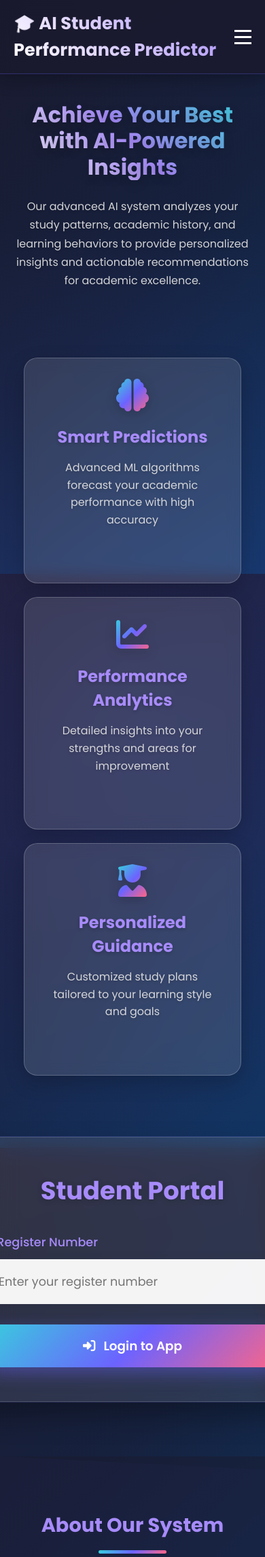
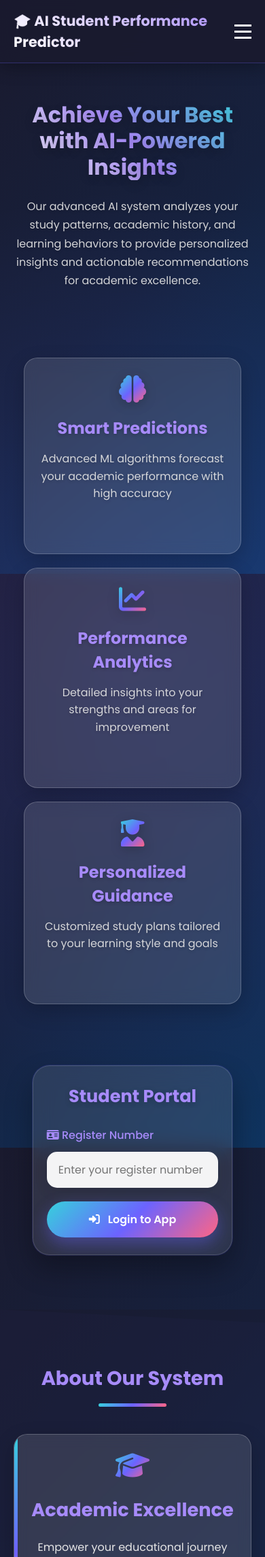
Before and after one commit to Sheemafirdose/student-performance-advisor, a Flask app: page / in a window 390 px wide; the page is wider, and only the part inside the window is pictured. Shown: the top 2290 px of that part at 68% size. Run offline with Flask 3, Linux system fonts and the light colour scheme; parts of the project's set-up code (start-up, migrations or seed data) failed here and were passed over.

Commit message:
updates done

```diff
--- a/app.py
+++ b/app.py
@@ -689,19 +689,101 @@ class EnhancedChatAdvisor:
         user_msg = user_message.strip()
         user_lower = user_msg.lower()
 
-        # ========== CRITICAL FIX: BETTER DATA CHECK ==========
-        has_student_data = (student_data and
-                           isinstance(student_data, dict) and
-                           'total_cgpa' in student_data and
-                           student_data.get('total_cgpa') is not None and
-                           student_data.get('total_cgpa') != '')
+        # ========== CRITICAL FIX: IMPROVED DATA DETECTION ==========
+        # Check if student_data exists and has valid prediction data
+        has_student_data = False
+        if student_data and isinstance(student_data, dict):
+            # Check if we have predicted_class (which means form was submitted and predictions generated)
+            has_prediction_result = 'predicted_class' in student_data and student_data['predicted_class'] is not None
+
+            # Check if we have the essential academic data
+            has_academic_data = ('total_cgpa' in student_data and
+                               student_data.get('total_cgpa') is not None and
+                               student_data.get('total_cgpa') != '')
+
+            has_student_data = has_prediction_result or has_academic_data
 
         print(f"DEBUG: has_student_data = {has_student_data}")
         if student_data:
             print(f"DEBUG: student_data keys = {student_data.keys()}")
+            print(f"DEBUG: predicted_class = {student_data.get('predicted_class')}")
             print(f"DEBUG: total_cgpa = {student_data.get('total_cgpa')}")
 
-        if not has_student_data:
+        # ========== USER HAS DATA - SHOW PERSONALIZED SUGGESTIONS ==========
+        if has_student_data:
+            # Handle goodbye messages
+            if any(word in user_lower for word in ['bye', 'goodbye', 'exit', 'quit', 'end chat']):
+                name = conv.get('name', 'Student')
+                return f"Goodbye {name}! Feel free to come back anytime for academic advice. Good luck with your studies! 🎓"
+
+            # Handle summary request
+            if any(word in user_lower for word in ['summary', 'my details', 'my profile', 'table', 'overview']):
+                name = conv.get('name', 'Student')
+                return self.generate_personalized_summary(student_data, name)
+
+            # Check for category-specific queries
+            category_responses = {
+                'academic performance analysis': self.get_category_response('academic performance analysis'),
+                'study techniques time management': self.get_category_response('study techniques time management'),
+                'exam preparation strategies': self.get_category_response('exam preparation strategies'),
+                'career guidance placements': self.get_category_response('career guidance placements'),
+                'mental health motivation': self.get_category_response('mental health motivation'),
+                'campus life balance': self.get_category_response('campus life balance')
+            }
+
+            for category, response in category_responses.items():
+                if any(word in user_lower for word in category.split()):
+                    return response
+
+            # NORMAL CONVERSATION FLOW (user has data)
+            if conv['step'] == 'greeting':
+                conv['step'] = 'get_name'
+                return "🎉 Hello! I'm your academic advisor. I can see you have your academic performance results ready! What's your name?"
+
+            elif conv['step'] == 'get_name':
+                if len(user_msg) < 2:
+                    return "Please enter a valid name:"
+                conv['name'] = user_msg
+                conv['step'] = 'show_options'
+                return f"Nice to meet you, {conv['name']}! ✅ I have analyzed your academic data. Would you like me to provide personalized suggestions based on your '{student_data.get('predicted_class', 'Average')}' performance? (yes/no)"
+
+            elif conv['step'] == 'show_options':
+                if any(word in user_lower for word in ['yes', 'yeah', 'sure', 'ok', 'yep']):
+                    # Generate personalized advice
+                    advice = advisor_model.generate_advice(student_data, student_data.get('predicted_class', 'Average'))
+                    conv['step'] = 'completed'
+                    return f"Great! Here are my personalized suggestions for you, {conv['name']}:\n\n{advice}"
+                elif any(word in user_lower for word in ['no', 'not', 'nope', 'later']):
+                    conv['step'] = 'completed'
+                    return f"No problem {conv['name']}! Feel free to ask me about study tips anytime, or use the quick action buttons below for specific advice."
+                else:
+                    return "Please answer with 'yes' or 'no'. Would you like personalized academic suggestions based on your data?"
+
+            elif conv['step'] == 'completed':
+                # Handle normal conversation after completion
+                if any(word in user_lower for word in ['hi', 'hello', 'hey']):
+                    return f"Hello again {conv['name']}! Your academic data is ready. Would you like personalized suggestions?"
+                elif any(word in user_lower for word in ['thanks', 'thank you']):
+                    return f"You're welcome {conv['name']}! Good luck with your studies! 🎓"
+                elif any(word in user_lower for word in ['help', 'suggestion', 'advice']):
+                    return f"I can provide personalized suggestions based on your academic data, {conv['name']}. Would you like me to analyze your performance?"
+                else:
+                    # Search knowledge base for academic queries
+                    results = help_system.search_knowledge(user_msg)
+                    if results:
+                        response = f"Here's what I found about '{user_msg}':\n\n"
+                        for i, result in enumerate(results[:2]):
+                            response += f"**{result['topic']}** ({result['category']})\n"
+                            response += f"{result['content']}\n\n"
+                        return response
+                    else:
+                        return f"I'm here to help with academic suggestions, {conv['name']}! You can ask about study tips or use the quick action buttons for specific advice!"
+
+            else:
+                return f"I'm here to help with academic suggestions, {conv['name']}! You can ask about study tips or use the quick action buttons for specific advice!"
+
+        # ========== USER HAS NO DATA - ASK TO FILL FORM FIRST ==========
+        else:
             # NO DATA - Show message to fill form first
             if conv['step'] == 'greeting':
                 conv['step'] = 'get_name'
@@ -749,78 +831,6 @@ class EnhancedChatAdvisor:
                     return "😊 **Mental Health Tips**:\n• Take regular breaks\n• Exercise regularly\n• Talk to friends/family\n• Set small achievable goals\n• Remember why you started!\n\n💡 **For customized support:** Fill the form for personalized advice!"
                 else:
                     return f"📋 **Action Required:** Please fill the form first to unlock personalized advice, {conv['name']}! I can help explain any form field:\n• CGPA & Attendance\n• Study Hours & Backlogs\n• Competitions & Projects\n• Confidence Level\nWhich field would you like me to explain?"
-
-        # ========== USER HAS DATA - NORMAL FLOW ==========
-        # Handle goodbye messages
-        if any(word in user_lower for word in ['bye', 'goodbye', 'exit', 'quit', 'end chat']):
-            name = conv.get('name', 'Student')
-            return f"Goodbye {name}! Feel free to come back anytime for academic advice. Good luck with your studies! 🎓"
-
-        # Handle summary request
-        if any(word in user_lower for word in ['summary', 'my details', 'my profile', 'table', 'overview']):
-            name = conv.get('name', 'Student')
-            return self.generate_personalized_summary(student_data, name)
-
-        # Check for category-specific queries
-        category_responses = {
-            'academic performance analysis': self.get_category_response('academic performance analysis'),
-            'study techniques time management': self.get_category_response('study techniques time management'),
-            'exam preparation strategies': self.get_category_response('exam preparation strategies'),
-            'career guidance placements': self.get_category_response('career guidance placements'),
-            'mental health motivation': self.get_category_response('mental health motivation'),
-            'campus life balance': self.get_category_response('campus life balance')
-        }
-
-        for category, response in category_responses.items():
-            if any(word in user_lower for word in category.split()):
-                return response
-
-        # NORMAL CONVERSATION FLOW (user has data)
-        if conv['step'] == 'greeting':
-            conv['step'] = 'get_name'
-            return "Hello! I'm your academic advisor. I see you have your academic data ready! What's your name?"
-
-        elif conv['step'] == 'get_name':
-            if len(user_msg) < 2:
-                return "Please enter a valid name:"
-            conv['name'] = user_msg
-            conv['step'] = 'show_options'
-            return f"Nice to meet you, {conv['name']}! ✅ I can see your academic data is ready. Would you like me to provide personalized suggestions based on your performance analysis? (yes/no)"
-
-        elif conv['step'] == 'show_options':
-            if any(word in user_lower for word in ['yes', 'yeah', 'sure', 'ok', 'yep']):
-                # Generate personalized advice (same as Get Suggestion button)
-                advice = advisor_model.generate_advice(student_data, student_data.get('predicted_class', 'Average'))
-                conv['step'] = 'completed'
-                return f"Great! Here are my personalized suggestions for you, {conv['name']}:\n\n{advice}\n\n💡 **Tip:** You can also use the 'Get Suggestions' button for quick recommendations!"
-            elif any(word in user_lower for word in ['no', 'not', 'nope', 'later']):
-                conv['step'] = 'completed'
-                return f"No problem {conv['name']}! Feel free to ask me about general study tips anytime, or use the 'Get Suggestions' button when you're ready."
-            else:
-                return "Please answer with 'yes' or 'no'. Would you like personalized academic suggestions based on your data?"
-
-        elif conv['step'] == 'completed':
-            # Handle normal conversation after completion
-            if any(word in user_lower for word in ['hi', 'hello', 'hey']):
-                return f"Hello again {conv['name']}! Your academic data is ready. Would you like personalized suggestions?"
-            elif any(word in user_lower for word in ['thanks', 'thank you']):
-                return f"You're welcome {conv['name']}! Good luck with your studies! 🎓"
-            elif any(word in user_lower for word in ['help', 'suggestion', 'advice']):
-                return f"I can provide personalized suggestions based on your academic data, {conv['name']}. Would you like me to analyze your performance? (Or use the 'Get Suggestions' button for quick recommendations!)"
-            else:
-                # Search knowledge base for academic queries
-                results = help_system.search_knowledge(user_msg)
-                if results:
-                    response = f"Here's what I found about '{user_msg}':\n\n"
-                    for i, result in enumerate(results[:2]):
-                        response += f"**{result['topic']}** ({result['category']})\n"
-                        response += f"{result['content']}\n\n"
-                    return response
-                else:
-                    return f"I'm here to help with academic suggestions, {conv['name']}! You can ask about study tips or use the 'Get Suggestions' button for detailed analysis based on your data!"
-
-        else:
-            return f"I'm here to help with academic suggestions, {conv['name']}! You can ask about study tips or use the 'Get Suggestions' button for detailed analysis based on your data!"
 
 # Replace the existing chat advisor with the fixed version
 chat_advisor = EnhancedChatAdvisor()
--- a/student_performance_dnn/templates/home.html
+++ b/student_performance_dnn/templates/home.html
@@ -118,6 +118,7 @@
       display: none;
       flex-direction: column;
       cursor: pointer;
+      z-index: 1001;
     }
 
     .menu-toggle span {
@@ -234,7 +235,7 @@
       color: var(--text-light);
     }
 
-    /* LOGIN SECTION */
+    /* LOGIN SECTION - FIXED FOR MOBILE */
     .login-container {
       display: flex;
       justify-content: center;
@@ -743,7 +744,7 @@
       box-shadow: 0 12px 25px rgba(0, 0, 0, 0.4);
     }
 
-    /* RESPONSIVE */
+    /* RESPONSIVE STYLES - FIXED MOBILE LOGIN */
     @media (max-width: 1024px) {
       .hero-content h2 {
         font-size: 3rem;
@@ -751,6 +752,10 @@
 
       .section-title {
         font-size: 2.5rem;
+      }
+
+      .login-section {
+        padding: 40px 50px;
       }
     }
 
@@ -840,6 +845,28 @@
       .get-in-touch {
         text-align: center;
       }
+
+      /* FIXED LOGIN SECTION FOR MOBILE */
+      .login-section {
+        padding: 30px 25px;
+        width: 95%;
+        margin: 0 auto;
+      }
+
+      .login-section h3 {
+        font-size: 1.8rem;
+      }
+
+      .input-group input {
+        padding: 15px 20px;
+        width: 100%;
+        box-sizing: border-box;
+      }
+
+      .btn {
+        padding: 15px 25px;
+        width: 100%;
+      }
     }
 
     @media (max-width: 480px) {
@@ -858,6 +885,82 @@
       .footer-links {
         flex-direction: column;
         gap: 10px;
+      }
+
+      .logo h1 {
+        font-size: 1.3rem;
+      }
+
+      /* FIXED LOGIN SECTION FOR SMALL MOBILE */
+      .login-section {
+        padding: 25px 20px;
+        width: 95%;
+        margin: 0 auto;
+      }
+
+      .login-section h3 {
+        font-size: 1.6rem;
+        margin-bottom: 25px;
+      }
+
+      .input-group {
+        margin-bottom: 20px;
+      }
+
+      .input-group label {
+        font-size: 1rem;
+      }
+
+      .input-group input {
+        padding: 12px 15px;
+        font-size: 1rem;
+        width: 100%;
+      }
+
+      .btn {
+        padding: 14px 20px;
+        font-size: 1rem;
+        width: 100%;
+      }
+
+      .feature-card, .step, .about-card {
+        padding: 25px 20px;
+      }
+
+      .feature-card i, .about-card i {
+        font-size: 2.5rem;
+      }
+
+      .social-links {
+        flex-direction: column;
+        align-items: center;
+      }
+
+      .social-link {
+        width: 100%;
+        justify-content: center;
+      }
+    }
+
+    /* EXTRA FIX FOR VERY SMALL MOBILE DEVICES */
+    @media (max-width: 360px) {
+      .login-section {
+        padding: 20px 15px;
+        width: 98%;
+      }
+
+      .login-section h3 {
+        font-size: 1.4rem;
+      }
+
+      .input-group input {
+        padding: 10px 12px;
+        font-size: 0.95rem;
+      }
+
+      .btn {
+        padding: 12px 15px;
+        font-size: 0.95rem;
       }
     }
   </style>
@@ -908,7 +1011,7 @@
         </div>
       </div>
 
-      <!-- LOGIN SECTION -->
+      <!-- LOGIN SECTION - NOW PROPERLY FITTED ON MOBILE -->
       <section id="login">
         <div class="login-container">
           <div class="login-section">
@@ -1055,6 +1158,34 @@
       }
     }
 
+    // Mobile menu toggle
+    const menuToggle = document.getElementById('menuToggle');
+    const mainNav = document.getElementById('mainNav');
+
+    menuToggle.addEventListener('click', function() {
+      mainNav.classList.toggle('active');
+      menuToggle.classList.toggle('active');
+    });
+
+    // Close mobile menu when clicking on a link
+    const navLinks = document.querySelectorAll('nav a');
+    navLinks.forEach(link => {
+      link.addEventListener('click', () => {
+        mainNav.classList.remove('active');
+        menuToggle.classList.remove('active');
+      });
+    });
+
+    // Header scroll effect
+    window.addEventListener('scroll', function() {
+      const header = document.getElementById('main-header');
+      if (window.scrollY > 50) {
+        header.classList.add('scrolled');
+      } else {
+        header.classList.remove('scrolled');
+      }
+    });
+
     // Add shake animation to CSS
     const style = document.createElement('style');
     style.textContent = `
```
